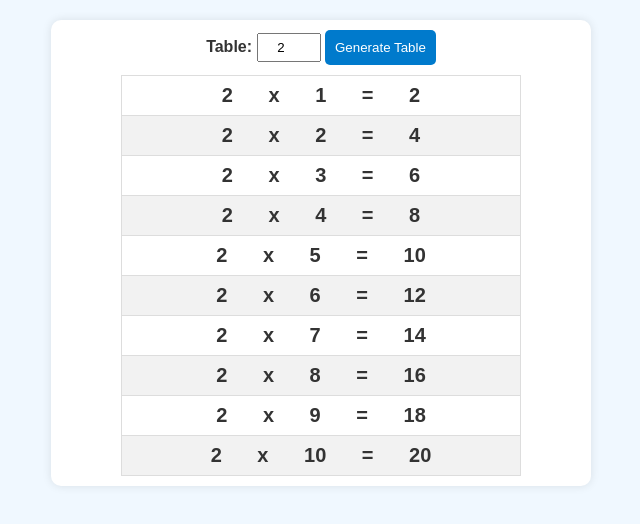
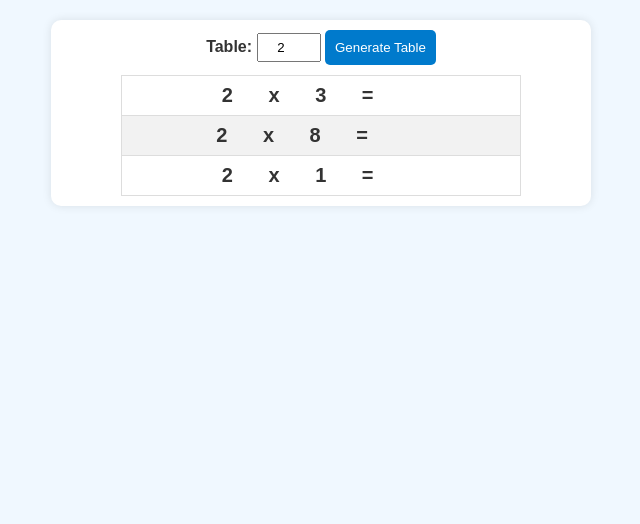
Before and after one commit to imrankabir/tables, a plain HTML site: page index.html in a window 1280 px wide. Shown: the whole page, without its empty margins (319-959 px from the left). Drawn offline with Linux system fonts and the light colour scheme.

Commit message:
tables auto commit on 2024-11-25 11:43:23 AM

```diff
--- a/index.html
+++ b/index.html
@@ -5,17 +5,17 @@
   <meta name="viewport" content="width=device-width, initial-scale=1, maximum-scale=1, user-scalable=0">
   <title>Table</title>
   <link rel="shortcut icon" type="image/x-icon" href="favicon.png">
-  <link rel="stylesheet" href="style.css?v=1">
+  <link rel="stylesheet" href="style.css?v=2">
 </head>
 <body>
   <div class="container">
     <div class="controls">
-      <label for="tableNumber">Table:</label>
-      <input type="number" id="tableNumber" min="2" max="20" value="2">
-      <button onclick="generateTable()">Generate Table</button>
+      <label for="t">Table:</label>
+      <input type="number" id="t" min="2" max="20" value="2">
+      <button onclick="gt(true)">Generate Table</button>
     </div>
-    <div id="tableContainer"></div>
+    <div class="tc"><table id="tc"></table></div>
   </div>
-  <script src="script.js?v=1"></script>
+  <script src="script.js?v=2"></script>
 </body>
 </html>
--- a/script.js
+++ b/script.js
@@ -1,16 +1,42 @@
-function generateTable() {
-  const tableNumber = document.querySelector('#tableNumber').value;
-  const tableContainer = document.querySelector('#tableContainer');
-  if (!tableNumber || tableNumber < 2 || tableNumber > 20) {
-    alert('Please enter a number between 2 and 20.');
-    return;
+const getNumbers = e => JSON.parse(localStorage.getItem('numbers')) ?? [];
+const setNumbers = numbers => localStorage.setItem('numbers', JSON.stringify(numbers));
+
+const shuffle = a => {
+  for (let i = a.length - 1; i > 0; i--) {
+    const r = Math.floor(Math.random() * (i + 1));
+    [a[i], a[r]] = [a[r], a[i]];
   }
-  let tableHTML = `<table>`;
-  for (let i = 1; i <= 10; i++) {
-    tableHTML += `<tr><td>${tableNumber} x ${i} = ${tableNumber * i}</td></tr>`;
-  }
-  tableHTML += `</table>`;
-  tableContainer.innerHTML = tableHTML;
-}
+  return a;
+};
 
-generateTable();
+const gt = (force = false) => {
+    const t = document.querySelector('#t').value;
+    if (!t || t < 2 || t > 20) {
+        alert('Please enter a number between 2 and 20.');
+        return;
+    }
+    let th = '';
+    let numbers = getNumbers();
+    if (numbers.length === 0 || force === true) {
+        numbers = [];
+        for (let i = 1; i <= 10; i++) {
+            if (Math.random() > .5) {
+                numbers.push(i);
+            }
+        }
+        shuffle(numbers);
+        setNumbers(numbers);
+    }
+    for (n of numbers) {
+        th += `<tr><td>${t} x ${n} = <span class="hide">${t * n}</span></td></tr>`;
+    }
+    document.querySelector('#tc').innerHTML = th;
+};
+
+gt();
+
+document.querySelector('#tc').addEventListener('click', e => {
+    if (e.target.tagName === 'TD') {
+        e.target.querySelector('span').classList.toggle('hide');
+    }
+});
--- a/style.css
+++ b/style.css
@@ -34,7 +34,7 @@ button {
 button:hover {
   background: #005f99;
 }
-#tableContainer {
+.tc {
   margin-top: 10px;
   text-align: left;
 }
@@ -58,3 +58,6 @@ td {
   word-spacing: 30px;
   border: 1px solid #ddd;
 }
+.hide {
+  visibility: hidden;
+}
```
